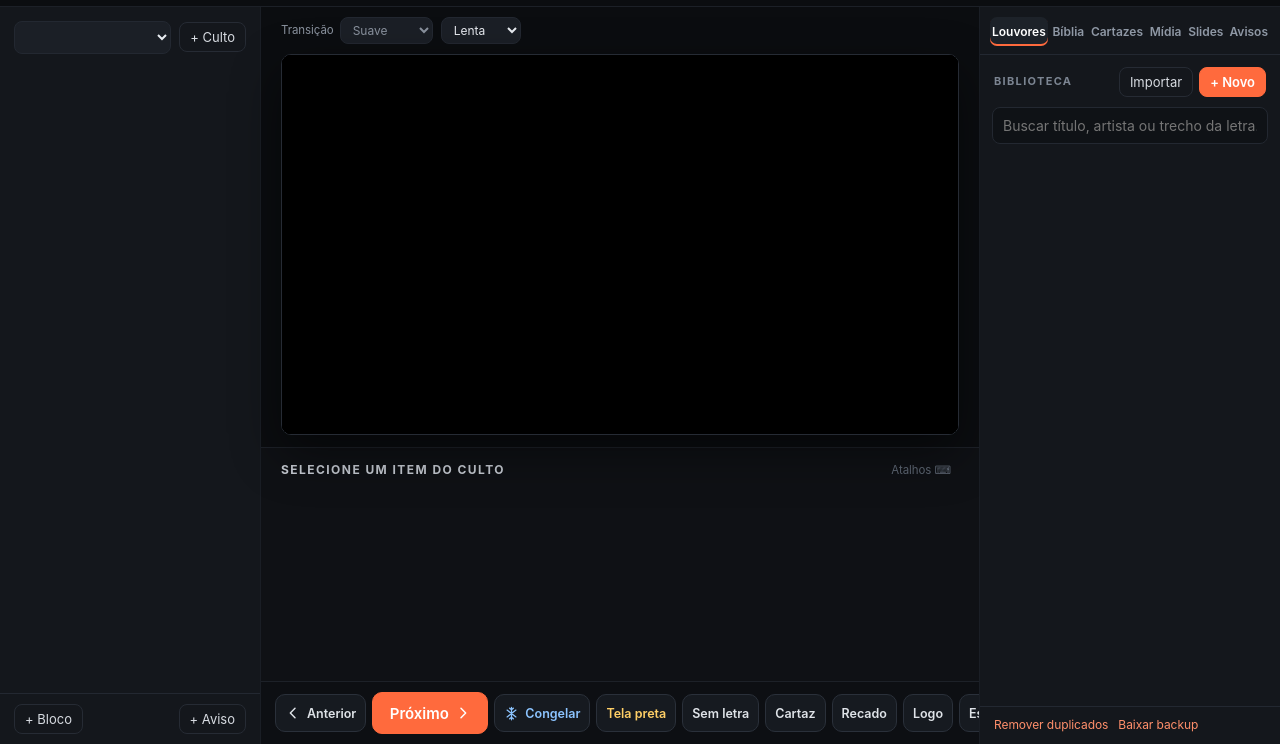
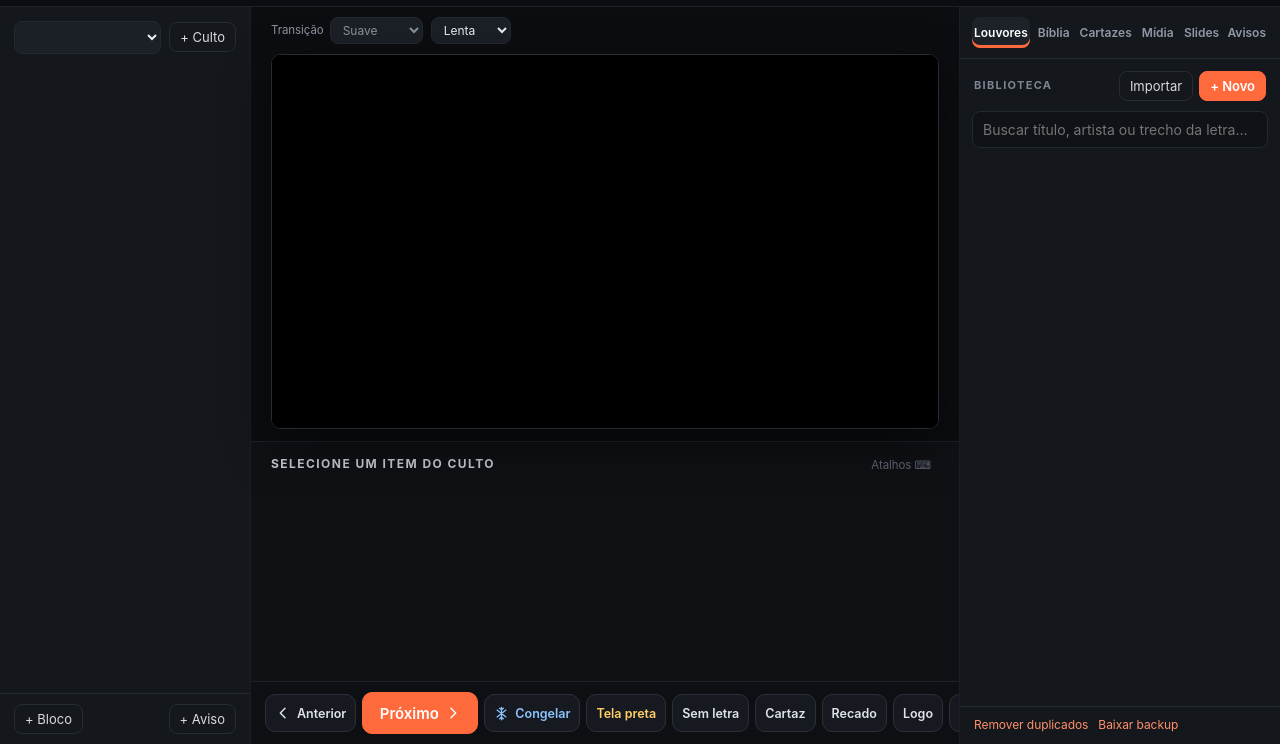
Before and after one commit to marcusdev2526/projecao-igreja, a website with bundled scripts: page public/index.html in a window 1280 px wide. Shown: the part 56-800 px from the top of the page. Built offline with nearby package versions, Linux system fonts and the light colour scheme; files whose address does not match are found by name.

Commit message:
Coluna de fontes mais larga e abas maiores
Co-Authored-By: Claude Opus 5.5 <noreply@anthropic.com>
Claude-Session: https://claude.ai/code/session_01CijMBPymTaW9XswdvnSeia

```diff
--- a/public/operator/operator.css
+++ b/public/operator/operator.css
@@ -931,3 +931,11 @@ body.light .pst { background: #fff; border-color: var(--line); }
 }
 .cb.next { flex: 0 0 auto; width: 200px; min-width: 0; }
 @media (max-width: 1500px) { .cb.next { width: 116px; } }
+
+/* Fontes (direita) maiores e mais fáceis de clicar */
+.cols { grid-template-columns: 300px minmax(0, 1fr) 400px; }
+.src-tabs { gap: 4px; padding: 10px 12px 10px; }
+.src-tabs button { font-size: 13.5px; padding: 9px 4px; border-radius: 8px; }
+.src-tabs button.on { box-shadow: inset 0 -3px 0 var(--accent); }
+@media (max-width: 1700px) { .cols { grid-template-columns: 280px minmax(0, 1fr) 360px; } .src-tabs button { font-size: 12.5px; } }
+@media (max-width: 1450px) { .cols { grid-template-columns: 250px minmax(0, 1fr) 320px; } .src-tabs button { font-size: 12px; padding: 8px 2px; } }
```
